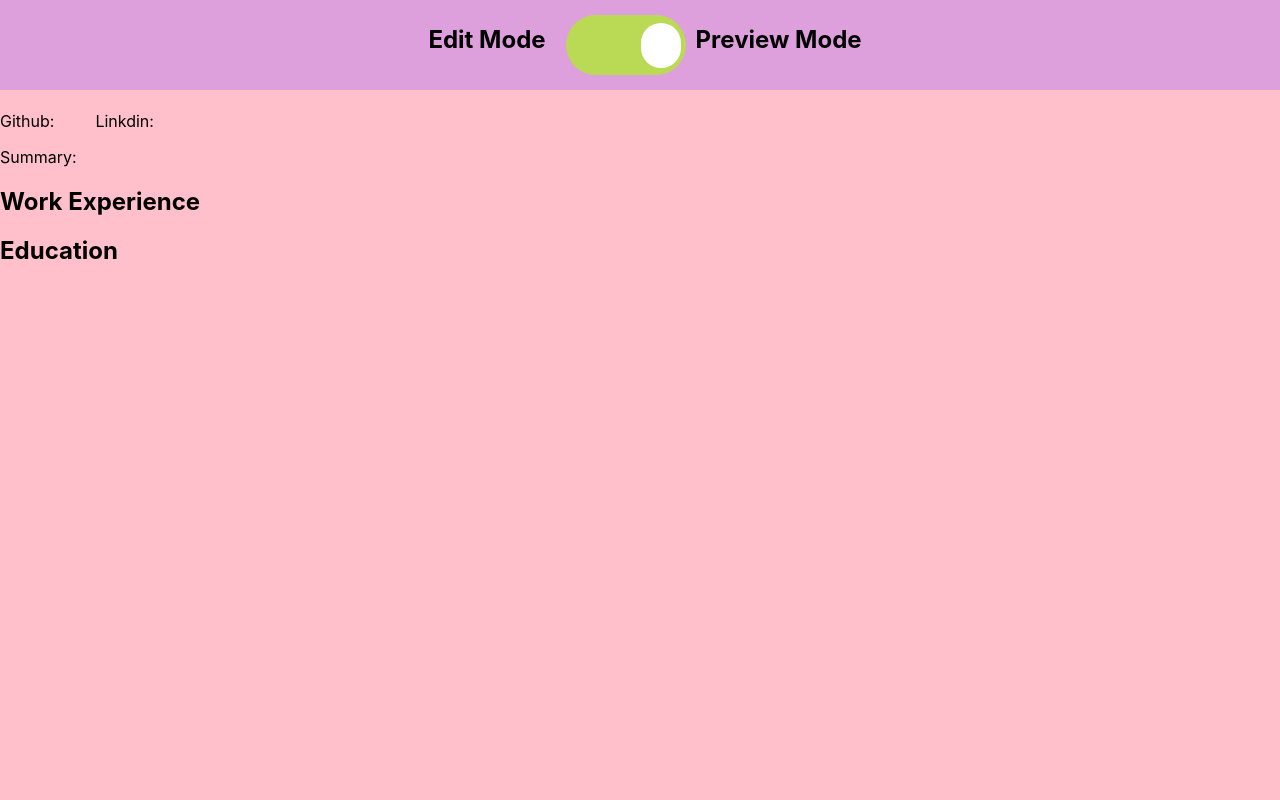
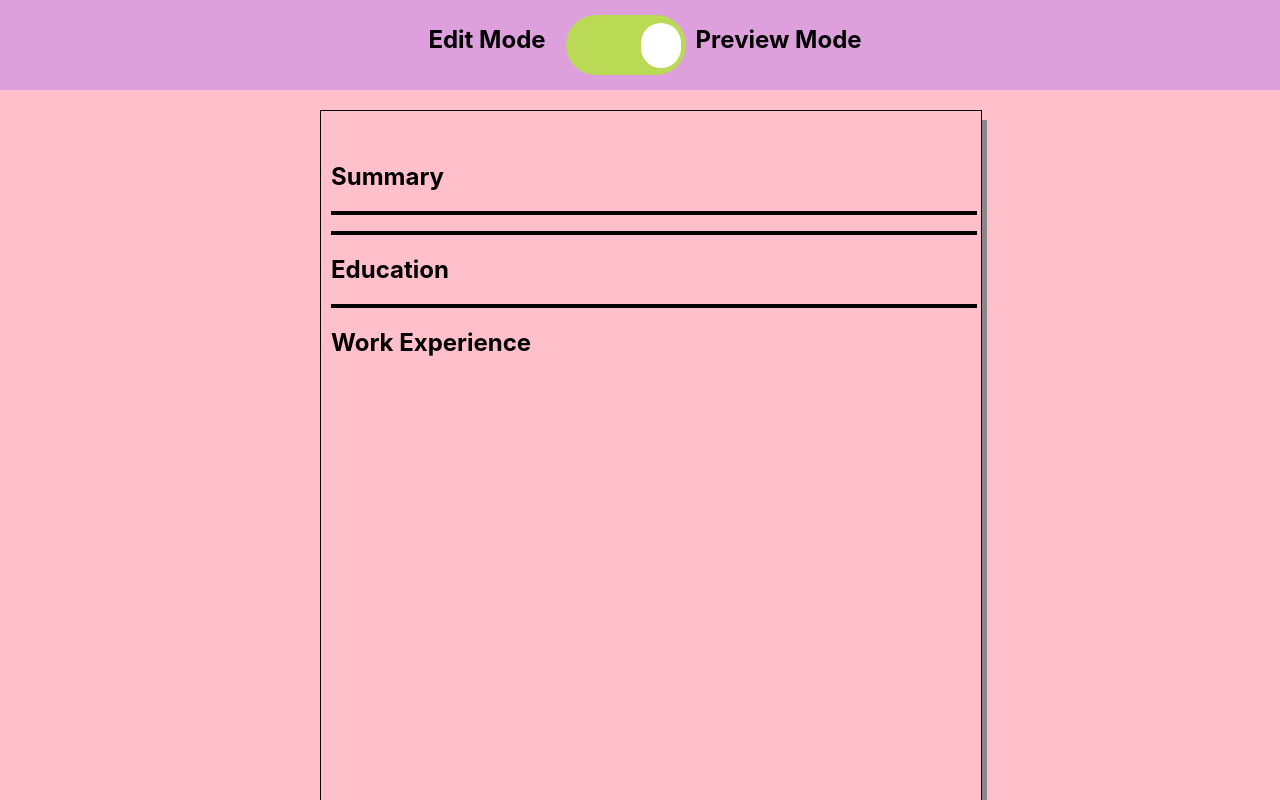
Before and after one commit to Hoslok-1/CV-Application, a React (Create React App) app: page / in a window 1280 px wide. Both pictures are taken after a click on the label "Toggle". Shown: the top 800 px of the page. Built offline with nearby package versions, Linux system fonts and the light colour scheme.

Commit message:
added css for 'saved mode'

```diff
--- a/src/SavedForm.tsx
+++ b/src/SavedForm.tsx
@@ -77,7 +77,66 @@ export default function SavedForm(props:any)
             </div>
         )
     }
+    return (
+        <div className="saved-page">
+            <div className="container">
+                <div className="saved-fullname">
+                    <h1>{formData.fullName}</h1>
+                </div>
+                <div className="saved-socials">
+                    <div className="saved-github">{formData.githubLink}</div>
+                    <div className="saved-linkdin">{formData.linkdinLink}</div>
+                </div>
+                <div className="saved-summary-heading"><h2>Summary</h2></div>
+                <div className="saved-hline"/>
+                <div className="saved-summary">
+                    <p>{formData.summary}</p>
+                </div>
+                <div className="saved-hline"/>
+                <div className="saved-eduation-heading"><h2>Education</h2></div>
+                <div className="saved-education">
+                    {Object.keys(formData.universityName).map((key: string,index: React.Key | null | undefined) => (
+                        <div key = {index}>
+                            <div className="saved-university-one">
+                                <div className="saved-university-one-inner">
+                                    <h3>{formData.universityName[key]}</h3>
+                                    <i className="saved-university-one-degree">,{formData.uniDegree[key]}</i>
+                                    <button className="delete-education-btn" onClick={() => deleteEducation(parseInt(key))} >X</button>
+                                </div>
+                                <p> {formData.uniFrom[key]} - {formData.uniTo[key]}</p>
+                            </div>
+                        </div>
+                    ))}
+                </div>
+                <div className="saved-hline"/>
+                <div className="saved-workexp-heading"><h2>Work Experience</h2></div>
+                <div className="saved-workexp">
+                    {Object.keys(formData.jobTitle).map((key,index) =>(
+                        <div key = {index}>
+                            <div className="saved-workexp-one">
+                                <div className="saved-workexp-one-outer">
+                                    <h3 className="saved-workexp-one-compname" >&emsp;{formData.companyName[key]}</h3>
+                                    <button className="delete-work-btn" onClick={() => deleteWork(index)} >X</button>
+                                </div>
+                                <p className="saved-workexp-one-joindate">&emsp; Joining Date: {formData.joiningDate[key]}</p>
+                            </div>
+                            <div>&emsp; <u>{formData.jobTitle[key]}</u></div>
+                            <p>&emsp; &emsp;&emsp;{formData.jobDesc[key]}</p>
+                        </div>
+                    ))}
+                </div>
+                <div className="user-skills-form">
+                    {displayUserSkills()}
+                </div>
+            </div>
+        </div>
+    )
+}
 
+
+
+
+/*
     return(
         <div>
             <div className="name-links">
@@ -119,5 +178,4 @@ export default function SavedForm(props:any)
                     {displayUserSkills()}
             </div>
         </div>
-    )
-}
+    ) */
--- a/src/cssFiles/SavedForm.css
+++ b/src/cssFiles/SavedForm.css
@@ -1,3 +1,69 @@
+.saved-page{
+    height:1000px;
+    width:100%
+}
+
+.container{
+    margin-top: 20px;
+    width:50%;
+    min-height:80%;
+    max-height: fit-content;
+    margin-left: 25%;
+    border: 1px solid;
+    padding: 10px;
+    box-shadow: 5px 10px #888888;
+}
+
+.saved-fullname{
+    text-align: center;
+}
+
+.saved-socials{
+    display: flex;
+    justify-content: space-evenly;
+}
+
+.saved-hline{
+    border-bottom: 4px solid black;
+    width: 101%;
+}
+
+.saved-workexp-one{
+    display: flex;
+    justify-content: space-between;
+}
+
+.saved-workexp-one-outer{
+    display: flex;
+    justify-content: flex-start;
+    column-gap: 10px;
+}
+
+.delete-work-btn,.delete-education-btn{
+    height:fit-content;
+    width: fit-content;
+    margin-top: 17px;
+}
+
+.delete-education-btn{
+    margin-left: 10px;
+}
+
+.saved-university-one{
+    display: flex;
+    justify-content: space-between;
+
+}
+
+.saved-university-one-degree{
+    margin-top: 21px;
+}
+
+
+.saved-university-one-inner{
+    display: flex;
+}
+
 .user-skills{
     display: grid;
     grid-template-columns: 1fr 1fr 1fr;
```
